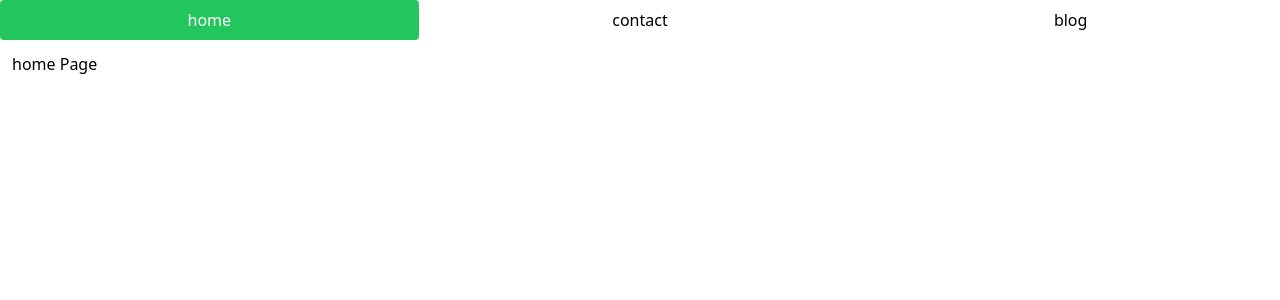
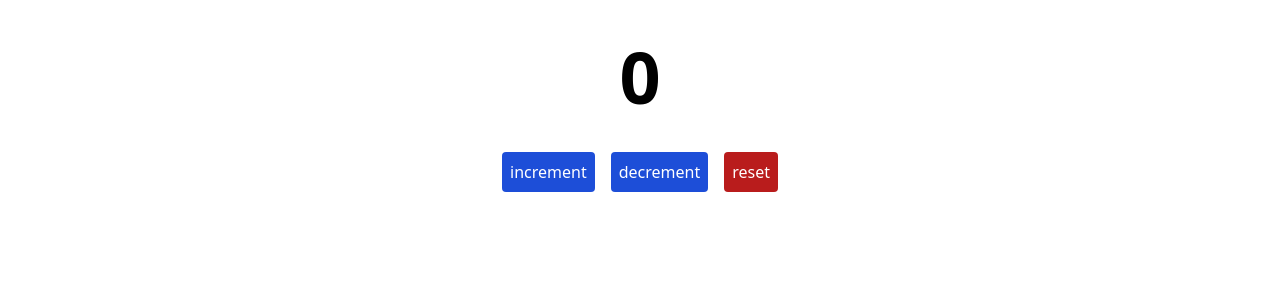
Before and after one commit to Mark-Alexis-Posadas/react-typescript-projects, a React (Vite) app: page / in a window 1280 px wide. Shown: the top 300 px of the page. Built offline with nearby package versions, Linux system fonts and the light colour scheme.

Commit message:
added counter app

```diff
--- a/src/App.tsx
+++ b/src/App.tsx
@@ -1,10 +1,10 @@
 import React from "react";
-import Tab from "./pages/Tab";
+import Counter from "./pages/Counter";
 
 const App: React.FC = () => {
   return (
     <div>
-      <Tab />
+      <Counter />
     </div>
   );
 };
--- /dev/null
+++ b/src/components/CounterButton/index.tsx
@@ -0,0 +1,25 @@
+import React from "react";
+
+interface ButtonType {
+  buttonText: string;
+  index: number;
+  handleClick: (index: number) => void;
+}
+const CounterButton: React.FC<ButtonType> = ({
+  buttonText,
+  index,
+  handleClick,
+}) => {
+  return (
+    <button
+      className={`text-white bg-red rounded mx-2 p-2 ${
+        index === 2 ? "bg-red-700" : "bg-blue-700"
+      }`}
+      onClick={() => handleClick(index)}
+    >
+      {buttonText}
+    </button>
+  );
+};
+
+export default CounterButton;
--- /dev/null
+++ b/src/pages/Counter/data.ts
@@ -0,0 +1,5 @@
+export const buttonText: [string, string, string] = [
+  "increment",
+  "decrement",
+  "reset",
+];
--- /dev/null
+++ b/src/pages/Counter/index.tsx
@@ -0,0 +1,34 @@
+import React, { useState } from "react";
+import { buttonText } from "./data";
+import CounterButton from "../../components/CounterButton";
+
+const Counter: React.FC = () => {
+  const [count, setCount] = useState<number>(0);
+
+  const handleClick = (index: number) => {
+    if (index === 0) {
+      if (count < 10) {
+        setCount((prevCount) => prevCount + 1);
+      }
+    } else if (index === 1) {
+      setCount((prevCount) => prevCount - 1);
+    } else {
+      setCount(0);
+    }
+  };
+  return (
+    <div className="text-center mt-10">
+      <h1 className="mb-10 text-7xl font-bold">{count}</h1>
+      {buttonText.map((button, index) => (
+        <CounterButton
+          key={index}
+          buttonText={button}
+          index={index}
+          handleClick={handleClick}
+        />
+      ))}
+    </div>
+  );
+};
+
+export default Counter;
```
